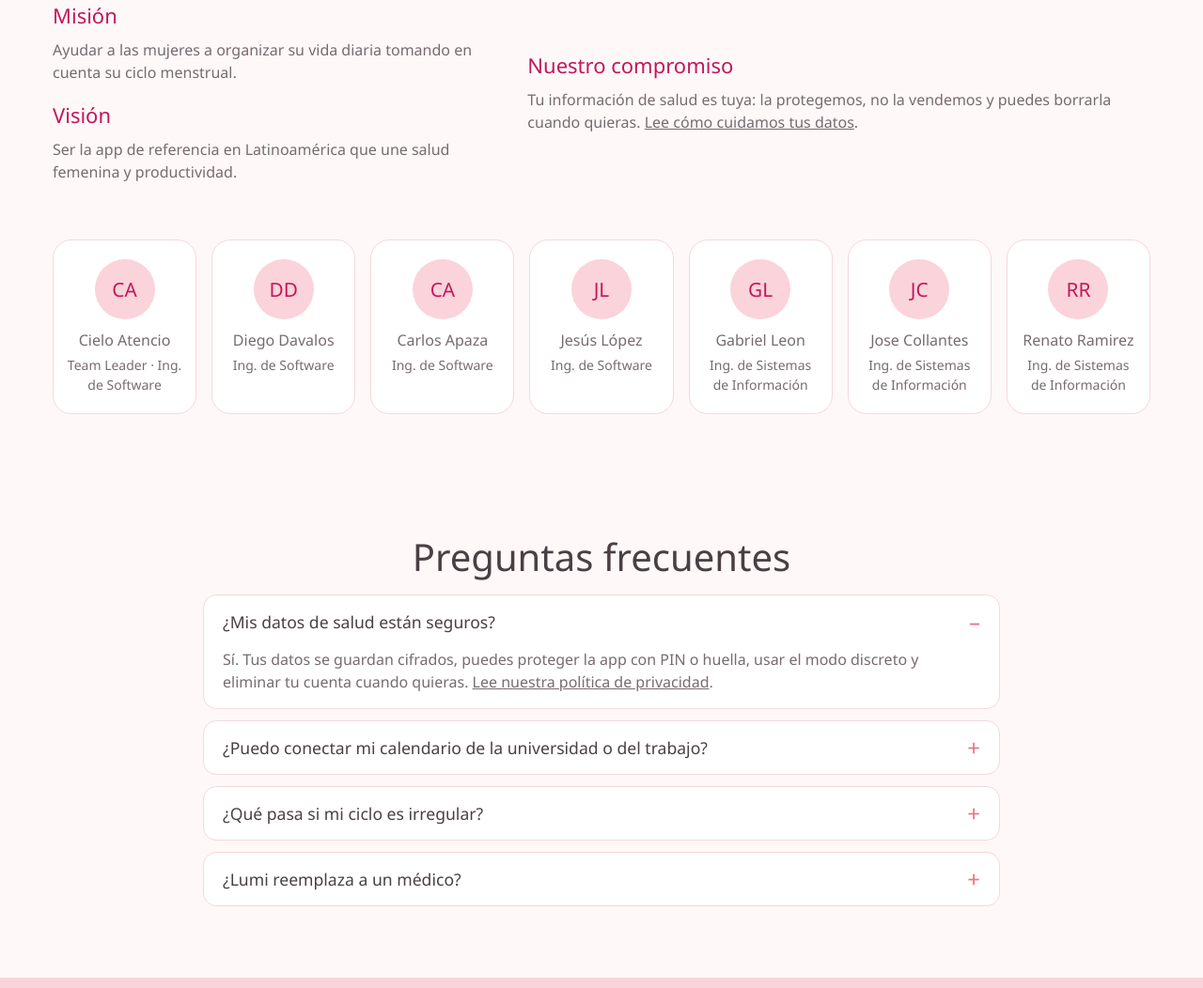
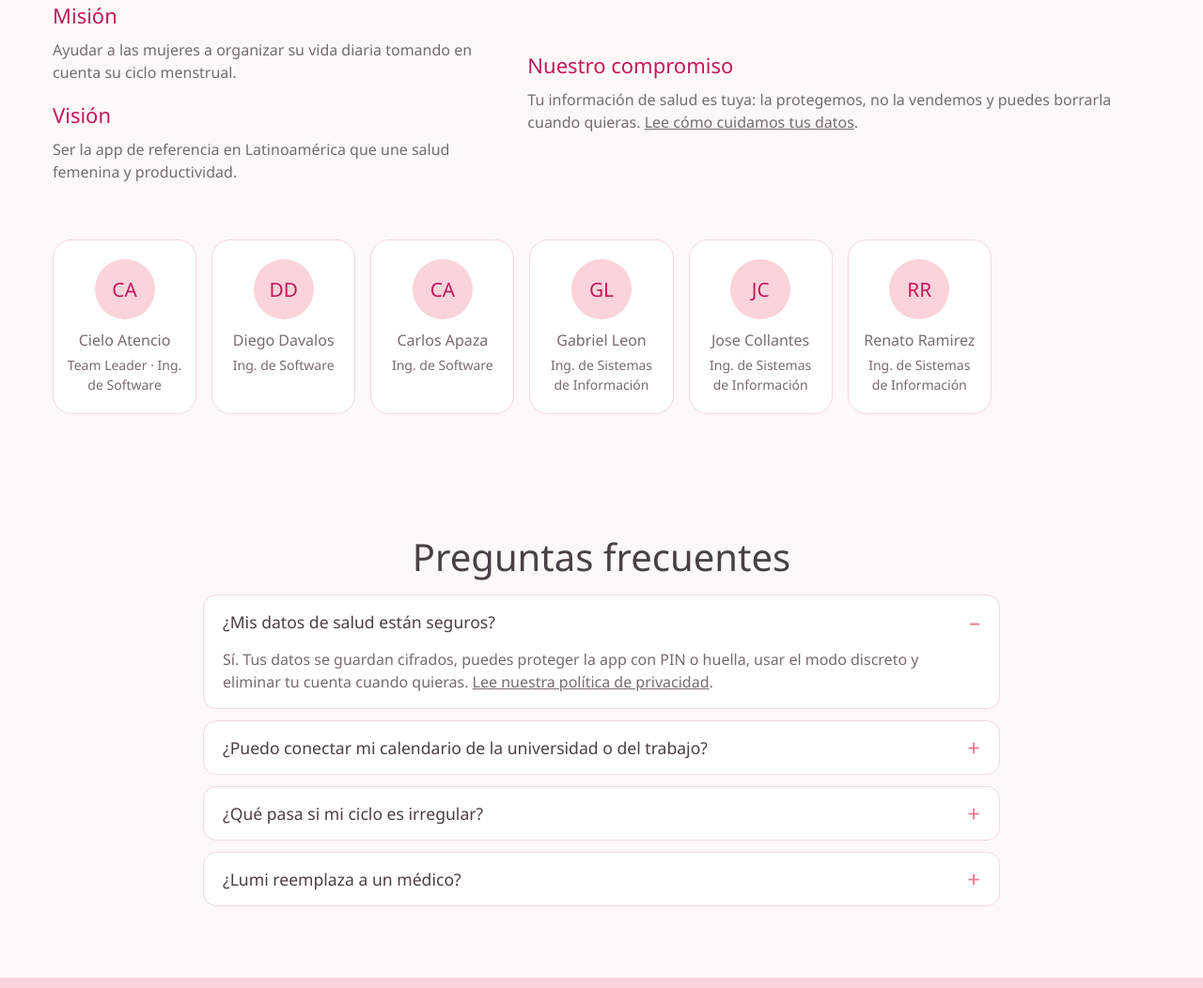
Before and after one commit to Ciel0p/Lumi-no-oficial, a plain HTML site: page prototype-3/index.html in a window 1280 px wide. Shown: the part 4581-5633 px from the top of the page at 94% size. Drawn offline with nearby package versions, Linux system fonts and the light colour scheme; a web font is replaced by a local one.

Commit message:
fix: update team list

```diff
--- a/prototype-3/index.html
+++ b/prototype-3/index.html
@@ -309,7 +309,6 @@
           <li class="card team__member"><span class="team__avatar" aria-hidden="true">CA</span><p class="team__name">Cielo Atencio</p><p class="team__role">Team Leader · Ing. de Software</p></li>
           <li class="card team__member"><span class="team__avatar" aria-hidden="true">DD</span><p class="team__name">Diego Davalos</p><p class="team__role">Ing. de Software</p></li>
           <li class="card team__member"><span class="team__avatar" aria-hidden="true">CA</span><p class="team__name">Carlos Apaza</p><p class="team__role">Ing. de Software</p></li>
-          <li class="card team__member"><span class="team__avatar" aria-hidden="true">JL</span><p class="team__name">Jesús López</p><p class="team__role">Ing. de Software</p></li>
           <li class="card team__member"><span class="team__avatar" aria-hidden="true">GL</span><p class="team__name">Gabriel Leon</p><p class="team__role">Ing. de Sistemas de Información</p></li>
           <li class="card team__member"><span class="team__avatar" aria-hidden="true">JC</span><p class="team__name">Jose Collantes</p><p class="team__role">Ing. de Sistemas de Información</p></li>
           <li class="card team__member"><span class="team__avatar" aria-hidden="true">RR</span><p class="team__name">Renato Ramirez</p><p class="team__role">Ing. de Sistemas de Información</p></li>
```
